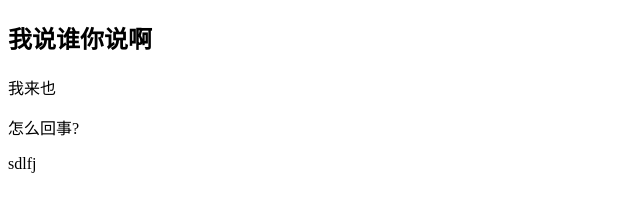
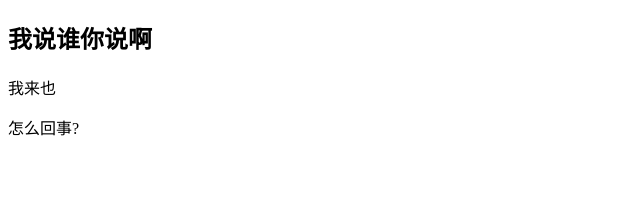
Before and after one commit to changlearn/learnPromise, a website built with Vite: page learnPromise/index.html in a window 1280 px wide. Shown: the full height of the page, 0-640 px from the left. Built offline with nearby package versions, Linux system fonts and the light colour scheme.

Commit message:
R01 msg: '你说什么'

```diff
--- a/learnPromise/index.html
+++ b/learnPromise/index.html
@@ -13,7 +13,6 @@
         <h1>我说谁你说啊</h1>
         <p>我来也</p>
         <p>怎么回事?</p>
-        <p>sdlfj</p>
     </section>
 </body>
 </html>
```
